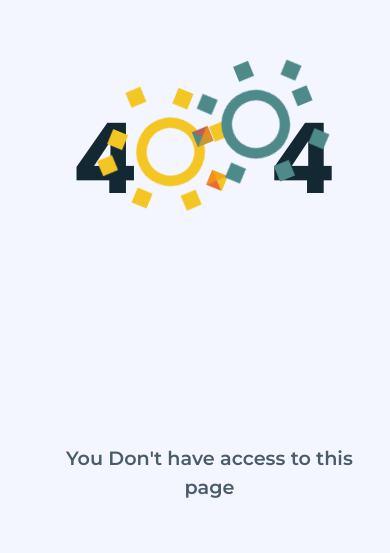
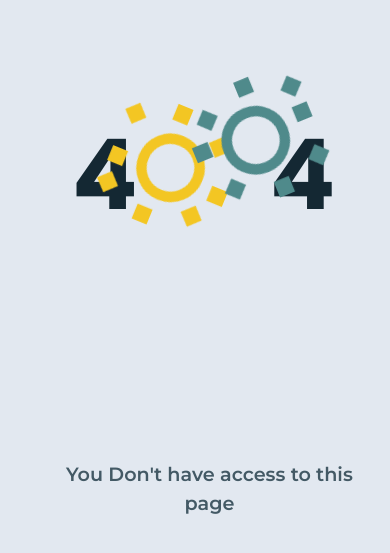
Before and after one commit to YaraDaraghmeh/MedClinic, a React (Vite) app: page /error in a window 390 px wide. Shown: the part 295-848 px from the top of the page. Built offline with nearby package versions, Linux system fonts and the light colour scheme.

Commit message:
added an error page

```diff
--- a/src/components/ErrorPage/ErrorPage.css
+++ b/src/components/ErrorPage/ErrorPage.css
@@ -1,18 +1,7 @@
 @import url("https://fonts.googleapis.com/css2?family=Poppins:wght@700&display=swap");
 @import url("https://fonts.googleapis.com/css?family=Montserrat:400,500,600,700");
 
-* {
-  margin: 0;
-  padding: 0;
-  box-sizing: border-box;
-}
-
-body {
-  overflow: hidden;
-  background-color: #f4f6ff;
-}
-
-.container {
+.container-1 {
   width: 100vw;
   height: 100vh;
   display: flex;
@@ -24,14 +13,14 @@ body {
   padding: 0 5%;
 }
 
-.cog-wheel1,
-.cog-wheel2 {
+.cog-wheel1-1,
+.cog-wheel2-1 {
   transform: scale(0.7);
   margin: 0 auto;
 }
 
-.cog1,
-.cog2 {
+.cog1-1,
+.cog2-1 {
   width: 40vmin;
   height: 40vmin;
   border-radius: 50%;
@@ -40,80 +29,80 @@ body {
   margin-bottom: 20px;
 }
 
-.cog2 {
+.cog2-1 {
   border: 6vmin solid #4f8a8b;
 }
 
-.top,
-.down,
-.left,
-.right,
-.left-top,
-.left-down,
-.right-top,
-.right-down {
+.top-1,
+.down-1,
+.left-1,
+.right-1,
+.left-top-1,
+.left-down-1,
+.right-top-1,
+.right-down-1 {
   width: 10vmin;
   height: 10vmin;
   background-color: #f3c623;
   position: absolute;
 }
 
-.cog2 .top,
-.cog2 .down,
-.cog2 .left,
-.cog2 .right,
-.cog2 .left-top,
-.cog2 .left-down,
-.cog2 .right-top,
-.cog2 .right-down {
+.cog2-1 .top-1,
+.cog2-1 .down-1,
+.cog2-1 .left-1,
+.cog2-1 .right-1,
+.cog2-1 .left-top-1,
+.cog2-1 .left-down-1,
+.cog2-1 .right-top-1,
+.cog2-1 .right-down-1 {
   background-color: #4f8a8b;
 }
 
-.top {
+.top-1 {
   top: -14vmin;
   left: 9vmin;
 }
 
-.down {
+.down-1 {
   bottom: -14vmin;
   left: 9vmin;
 }
 
-.left {
+.left-1 {
   left: -14vmin;
   top: 9vmin;
 }
 
-.right {
+.right-1 {
   right: -14vmin;
   top: 9vmin;
 }
 
-.left-top {
+.left-top-1 {
   transform: rotateZ(-45deg);
   left: -8vmin;
   top: -8vmin;
 }
 
-.left-down {
+.left-down-1 {
   transform: rotateZ(45deg);
   left: -8vmin;
   top: 25vmin;
 }
 
-.right-top {
+.right-top-1 {
   transform: rotateZ(45deg);
   right: -8vmin;
   top: -8vmin;
 }
 
-.right-down {
+.right-down-1 {
   transform: rotateZ(-45deg);
   right: -8vmin;
   top: 25vmin;
 }
 
-.cog2 {
+.cog2-1 {
   position: relative;
   left: -10.2vmin;
   bottom: 10vmin;
@@ -123,20 +112,20 @@ h1 {
   color: #142833;
 }
 
-.first-four {
+.first-four-1 {
   position: relative;
   left: 6vmin;
   font-size: 40vmin;
 }
 
-.second-four {
+.second-four-1 {
   position: relative;
   right: 18vmin;
   z-index: -1;
   font-size: 40vmin;
 }
 
-.wrong-para {
+.wrong-para-1 {
   font-family: "Montserrat", sans-serif;
   position: absolute;
   bottom: 15vmin;
@@ -151,70 +140,70 @@ h1 {
 }
 
 @media (max-width: 768px) {
-  .container {
+  .container-1 {
     padding: 0 10%;
   }
 
-  .first-four,
-  .second-four {
+  .first-four-1,
+  .second-four-1 {
     font-size: 30vmin;
   }
 
-  .cog1,
-  .cog2 {
+  .cog1-1,
+  .cog2-1 {
     width: 30vmin;
     height: 30vmin;
     border-width: 5vmin;
   }
 
-  .wrong-para {
+  .wrong-para-1 {
     font-size: 1.5rem;
     bottom: 10vmin;
   }
 
-  .top,
-  .down,
-  .left,
-  .right,
-  .left-top,
-  .left-down,
-  .right-top,
-  .right-down {
+  .top-1,
+  .down-1,
+  .left-1,
+  .right-1,
+  .left-top-1,
+  .left-down-1,
+  .right-top-1,
+  .right-down-1 {
     width: 8vmin;
     height: 8vmin;
   }
 }
 
 @media (max-width: 480px) {
-  .container {
+  .container-1 {
     padding: 0 5%;
   }
 
-  .first-four,
-  .second-four {
+  .first-four-1,
+  .second-four-1 {
     font-size: 25vmin;
   }
 
-  .cog1,
-  .cog2 {
+  .cog1-1,
+  .cog2-1 {
     width: 25vmin;
     height: 25vmin;
     border-width: 4vmin;
   }
 
-  .wrong-para {
+  .wrong-para-1 {
     font-size: 1.2rem;
     bottom: 5vmin;
   }
 
-  .top,
-  .down,
-  .left,
-  .right,
-  .left-top,
-  .left-down,
-  .right-top,
-  .right-down {
+  .top-1,
+  .down-1,
+  .left-1,
+  .right-1,
+  .left-top-1,
+  .left-down-1,
+  .right-top-1,
+  .right-down-1 {
     width: 6vmin;
     height: 6vmin;
   }
--- a/src/components/ErrorPage/ErrorPage.tsx
+++ b/src/components/ErrorPage/ErrorPage.tsx
@@ -1,16 +1,15 @@
-// ErrorPage.js
 import React, { useEffect } from "react";
 import { gsap } from "gsap";
-import "./ErrorPage.css"; // Make sure to create and import the CSS file
+import "./ErrorPage.css"; // Ensure the updated CSS file is imported
 
-const ErrorPage = ({ errorMessage = 'Uh Oh! Page not found!' }) => {  // Destructure the errorMessage prop here
+const ErrorPage = ({ errorMessage = 'Uh Oh! Page not found!' }) => {
   useEffect(() => {
     // GSAP Animations
     let t1 = gsap.timeline();
     let t2 = gsap.timeline();
     let t3 = gsap.timeline();
 
-    t1.to(".cog1", {
+    t1.to(".cog1-1", {
       transformOrigin: "50% 50%",
       rotation: "+=360",
       repeat: -1,
@@ -18,7 +17,7 @@ const ErrorPage = ({ errorMessage = 'Uh Oh! Page not found!' }) => {  // Destruc
       duration: 8,
     });
 
-    t2.to(".cog2", {
+    t2.to(".cog2-1", {
       transformOrigin: "50% 50%",
       rotation: "-=360",
       repeat: -1,
@@ -27,43 +26,43 @@ const ErrorPage = ({ errorMessage = 'Uh Oh! Page not found!' }) => {  // Destruc
     });
 
     t3.fromTo(
-      ".wrong-para",
+      ".wrong-para-1",
       { opacity: 0 },
       { opacity: 1, duration: 1, stagger: { repeat: -1, yoyo: true } }
     );
   }, []);
 
   return (
-    <div className="container">
-      <h1 className="first-four">4</h1>
-      <div className="cog-wheel1">
-        <div className="cog1">
-          <div className="top"></div>
-          <div className="down"></div>
-          <div className="left-top"></div>
-          <div className="left-down"></div>
-          <div className="right-top"></div>
-          <div className="right-down"></div>
-          <div className="left"></div>
-          <div className="right"></div>
+    <div className="container-1">
+      <h1 className="first-four-1">4</h1>
+      <div className="cog-wheel1-1">
+        <div className="cog1-1">
+          <div className="top-1"></div>
+          <div className="down-1"></div>
+          <div className="left-top-1"></div>
+          <div className="left-down-1"></div>
+          <div className="right-top-1"></div>
+          <div className="right-down-1"></div>
+          <div className="left-1"></div>
+          <div className="right-1"></div>
         </div>
       </div>
 
-      <div className="cog-wheel2">
-        <div className="cog2">
-          <div className="top"></div>
-          <div className="down"></div>
-          <div className="left-top"></div>
-          <div className="left-down"></div>
-          <div className="right-top"></div>
-          <div className="right-down"></div>
-          <div className="left"></div>
-          <div className="right"></div>
+      <div className="cog-wheel2-1">
+        <div className="cog2-1">
+          <div className="top-1"></div>
+          <div className="down-1"></div>
+          <div className="left-top-1"></div>
+          <div className="left-down-1"></div>
+          <div className="right-top-1"></div>
+          <div className="right-down-1"></div>
+          <div className="left-1"></div>
+          <div className="right-1"></div>
         </div>
       </div>
 
-      <h1 className="second-four">4</h1>
-      <p className="wrong-para">{errorMessage}</p>
+      <h1 className="second-four-1">4</h1>
+      <p className="wrong-para-1">{errorMessage}</p>
     </div>
   );
 };
```
